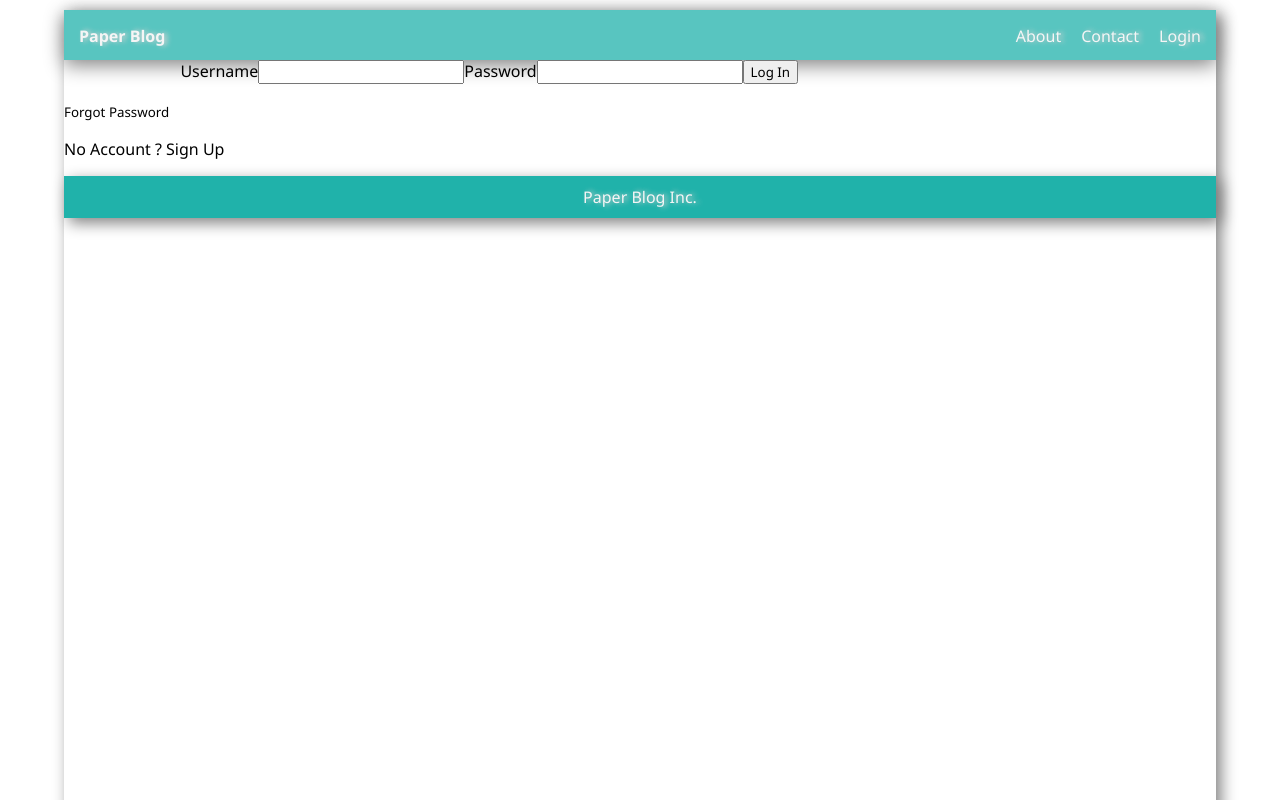
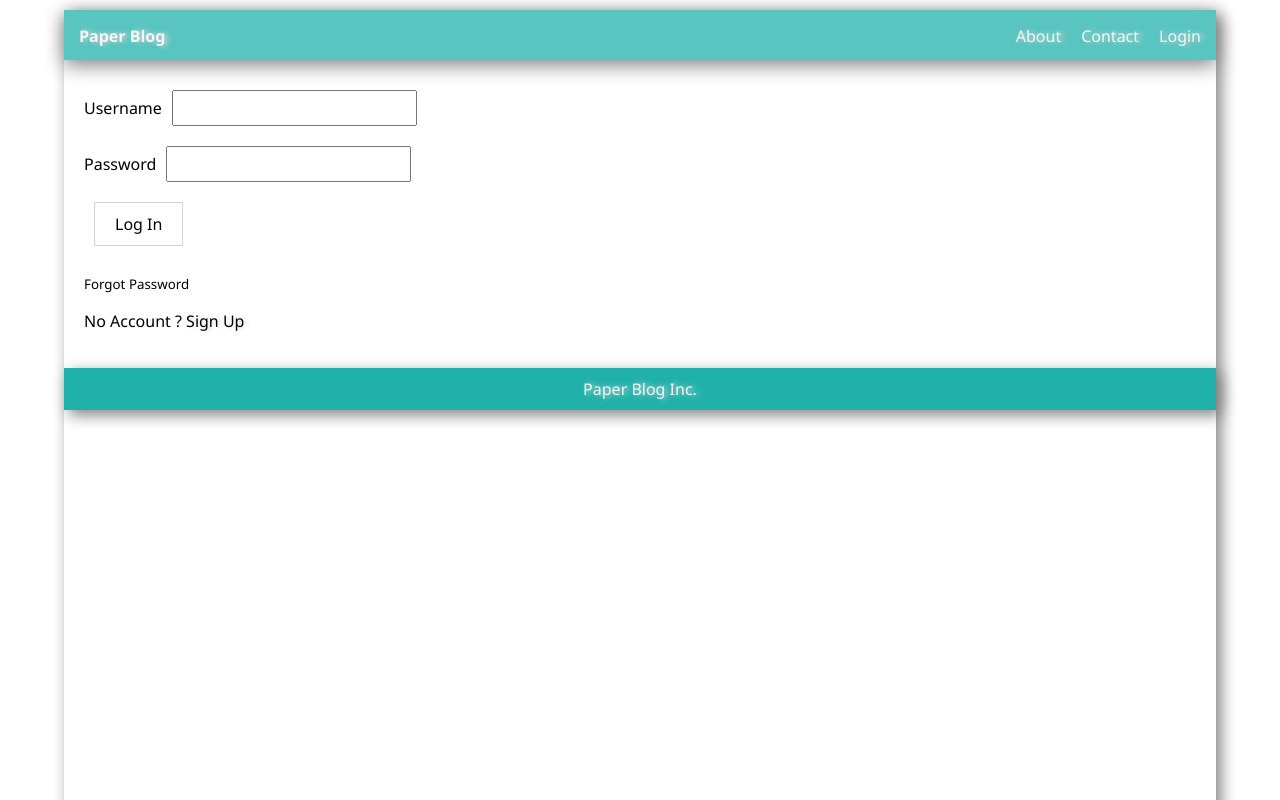
Before and after one commit to devhiko/blogsite-react, a React (Create React App) app: page /login in a window 1280 px wide. Shown: the top 800 px of the page. Built offline with nearby package versions, Linux system fonts and the light colour scheme.

Commit message:
finished

```diff
--- a/src/components/BlogDetails.js
+++ b/src/components/BlogDetails.js
@@ -1,22 +1,24 @@
-import { useState } from "react";
+// import { useState } from "react";
 import { useParams } from "react-router";
 import useFetch from "../useFetch";
-// FIXME: state changes spreads all of elements
 const BlogDetails = () => {
   const { id } = useParams();
   const { data: blog } = useFetch(`http://localhost:8000/blogs/${id}`)
-  const [likes, setLikes] = useState(10);
-  const handleClick = (e) => {
-    setLikes(likes => likes + 1);
-    e.target.setAttribute('disabled', true)
-  }
+  // const [likes, setLikes] = useState(10);
+  // const handleClick = (e) => {
+  //   setLikes(likes => likes + 1);
+  //   e.target.setAttribute('disabled', true)
+  // }
+  // localStorage.setItem('Likes', likes);
+  // const newLike = localStorage.getItem('Likes');
+  // console.log(newLike)
   return (
     <div className="blog-details">
       <h3><b>{blog.title}</b></h3>
       <p>{blog.content}</p>
       <small><em><p>Author: {blog.author}</p></em></small>
-      <small><p className="likes">Likes: {likes}</p></small>
-      <button onClick={handleClick}>Like</button>
+      {/* <small><p className="likes">Likes: {newLike}</p></small> */}
+      {/* <button onClick={handleClick}>Like</button> */}
     </div>
   );
 }
--- a/src/components/BlogList.js
+++ b/src/components/BlogList.js
@@ -9,7 +9,7 @@ const BlogList = ({ blogs }) => {
           <Link to={`/blogs/${blog.id}`}><b>{blog.title}</b></Link>
           <p>{blog.content}</p>
           <small><em><p>Author: {blog.author}</p></em></small>
-          {/* <small><p className="likes">Likes: 10</p></small> */}
+          {/* <small><p className="likes">Likes: {likes}</p></small> */}
         </div>)
       )
       }
--- a/src/components/Contact.js
+++ b/src/components/Contact.js
@@ -2,6 +2,14 @@ const Contact = () => {
   return (
     <div className="contact">
       <h3>Contact Us</h3>
+      <p>Tel: 05xx xx xx </p>
+      <address>
+        Filan St.
+        Falan Hw.
+        No: 1344
+        CH, Illinois
+        USA
+      </address>
     </div>
   );
 }
--- a/src/components/Login.js
+++ b/src/components/Login.js
@@ -3,12 +3,12 @@ const Login = () => {
     <div className="login">
       <form action="">
         <label>Username</label>
-        <input type="text" />
+        <input type="text" /> <br />
         <label>Password</label>
-        <input type="text" />
+        <input type="password" /> <br />
         <input type="submit" value="Log In" />
         <p><small>Forgot Password</small></p>
-        <p>No Account ? Sign Up</p>
+        <p>No Account ? <a href="">Sign Up</a></p>
       </form>
     </div>
   );
--- a/src/index.css
+++ b/src/index.css
@@ -34,6 +34,48 @@ ul {
 }
 
 /* APP STYLES END */
+
+/* ABOUT  */
+.about {
+  padding: 10px;
+}
+
+/* ABOUT END */
+
+/* CONTACT  */
+.contact {
+  padding: 10px;
+}
+
+/* CONTACT END */
+
+/* LOGIN  */
+.login {
+  padding: 10px;
+}
+
+.login form {
+  padding: 10px;
+}
+
+.login input {
+  font-size: 16px;
+  padding: 5px;
+  margin: 10px;
+}
+
+.login input[type='submit'] {
+  padding: 10px 20px;
+  border: 1px solid lightgray;
+  background: none;
+}
+
+.login input[type='submit']:hover {
+  color: whitesmoke;
+  background: lightseagreen;
+}
+
+/* LOGIN END */
 
 
 /* HEADER */
```
Also changed, not shown: TODO.txt.
